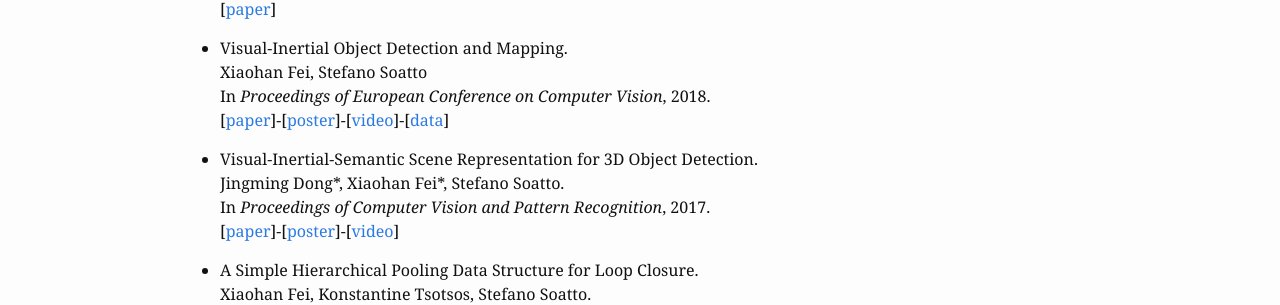
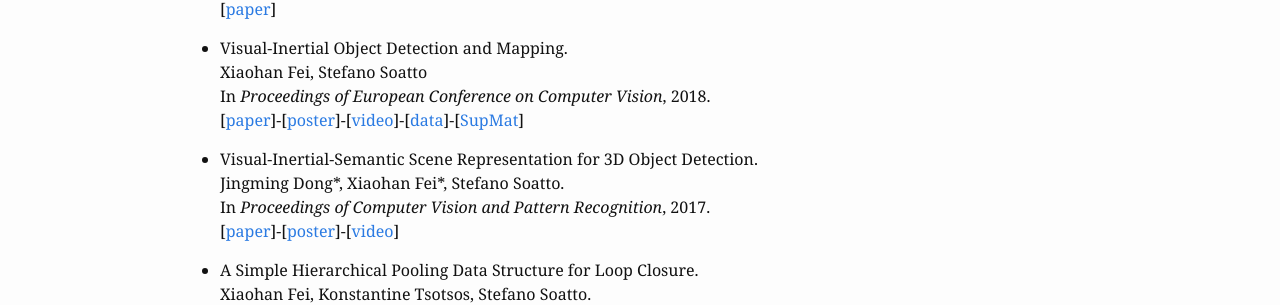
Before and after one commit to feixh/feixh.github.com, a Jekyll site: the page built from index.md, in a window 1280 px wide. Shown: the part 1545-1850 px from the top of the page. Built offline with Jekyll 4.4.1, drawn with Linux system fonts in a browser that asks for light colours.

Commit message:
add eccv18 supmat

```diff
--- a/index.md
+++ b/index.md
@@ -50,7 +50,7 @@ A recent CV is [available here][resume].
 - Visual-Inertial Object Detection and Mapping.\\
     Xiaohan Fei, Stefano Soatto\\
     In *Proceedings of European Conference on Computer Vision*, 2018.\\
-    \[[paper][eccv18_paper]\]-\[[poster][eccv18_poster]\]-\[[video][eccv18_video]\]-\[[data][eccv18_data]\]
+    \[[paper][eccv18_paper]\]-\[[poster][eccv18_poster]\]-\[[video][eccv18_video]\]-\[[data][eccv18_data]\]-\[[SupMat][eccv18_supmat]\]
 
 
 - Visual-Inertial-Semantic Scene Representation for 3D Object Detection.\\
@@ -69,6 +69,7 @@ A recent CV is [available here][resume].
 [eccv18_poster]: https://www.dropbox.com/s/n0m5lsgodm99x5q/eccv18_poster.pdf?dl=0
 [eccv18_video]: https://youtu.be/TZTriqQm6nU
 [eccv18_data]: https://github.com/feixh/VISMA
+[eccv18_supmat]: {{ site.url }}/assets/0533-supp.pdf
 
 <!-- CVPR16 -->
 [cvpr16_demo_video]: https://youtu.be/Rt2jdurowfE
```
Also changed, not shown: 1 other file.
